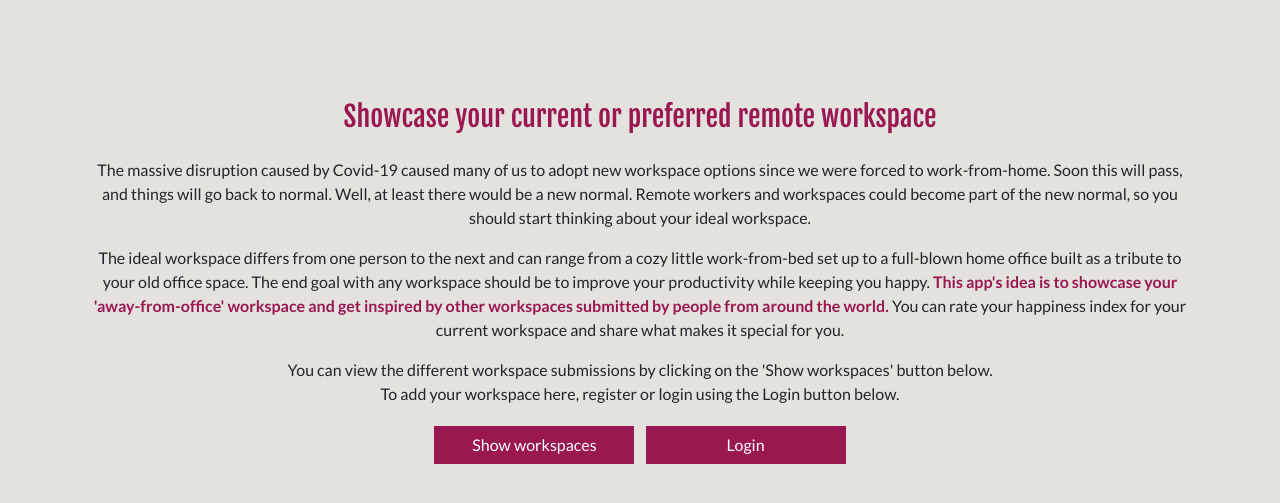
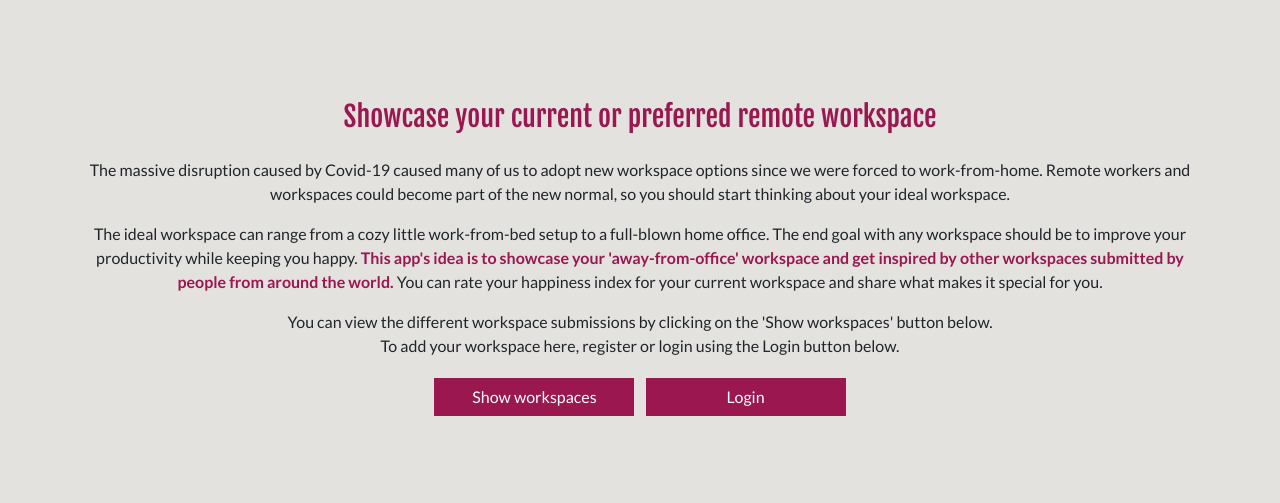
Before and after one commit to vishkid84/Workspace-showcase, a Flask app: page / in a window 1280 px wide. Shown: the part 56-559 px from the top of the page. Run offline with Flask 2, Linux system fonts and the light colour scheme; some libraries are stand-ins or nearby versions.

Commit message:
Trimmed down text in home page

```diff
--- a/templates/home.html
+++ b/templates/home.html
@@ -6,8 +6,8 @@
             <div class="row">
                 <div class="col-md-12 text-center ">
                     <h3 class="mb-4 workspace-heading">Showcase your current or preferred remote workspace</h3>
-                    <p>The massive disruption caused by Covid-19 caused many of us to adopt new workspace options since we were forced to work-from-home. Soon this will pass, and things will go back to normal. Well, at least there would be a new normal. Remote workers and workspaces could become part of the new normal, so you should start thinking about your ideal workspace. </p>
-                    <p> The ideal workspace differs from one person to the next and can range from a cozy little work-from-bed set up to a full-blown home office built as a tribute to your old office space. The end goal with any workspace should be to improve your productivity while keeping you happy. <span class="about-highlight">This app's idea is to showcase your 'away-from-office' workspace and get inspired by other workspaces submitted by people from around the world.</span> You can rate your happiness index for your current workspace and share what makes it special for you.
+                    <p>The massive disruption caused by Covid-19 caused many of us to adopt new workspace options since we were forced to work-from-home. Remote workers and workspaces could become part of the new normal, so you should start thinking about your ideal workspace. </p>
+                    <p> The ideal workspace can range from a cozy little work-from-bed setup to a full-blown home office. The end goal with any workspace should be to improve your productivity while keeping you happy. <span class="about-highlight">This app's idea is to showcase your 'away-from-office' workspace and get inspired by other workspaces submitted by people from around the world.</span> You can rate your happiness index for your current workspace and share what makes it special for you.
                     </p>
 
                     <p>You can view the different workspace submissions by clicking on the 'Show workspaces' button below. <br> To add your workspace here, register or login using the Login button below.
```
